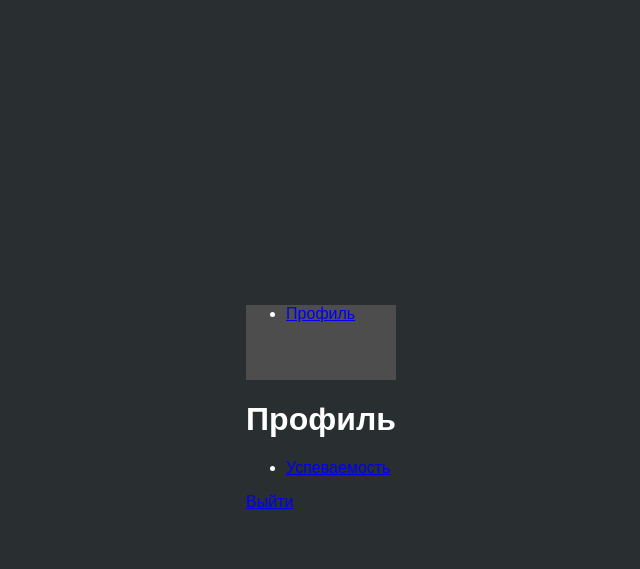
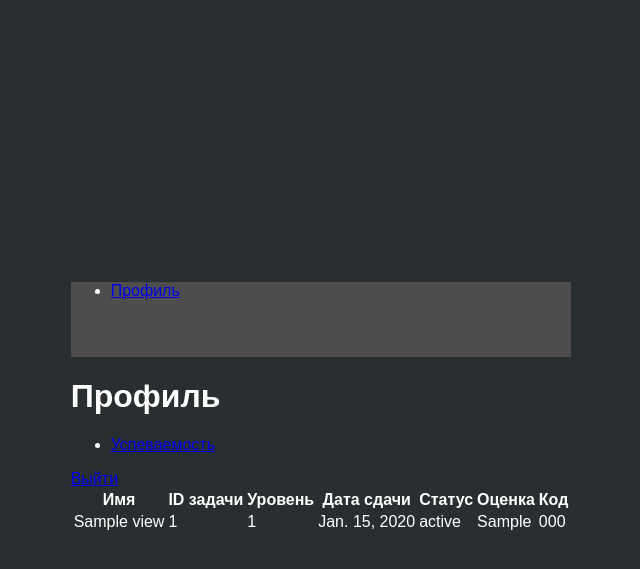
Before and after one commit to ilgorpy/kidcode, a Django app: page /journal/ in a window 1280 px wide. Shown: the top 569 px of the page, without its empty margins (319-959 px from the left). Run offline with Django 5.2, Linux system fonts and the light colour scheme; tables that the repository leaves empty hold one stand-in row (values such as "Sample post").

Commit message:
added journal

```diff
--- a/kidcode/kidcode/settings.py
+++ b/kidcode/kidcode/settings.py
@@ -125,9 +125,7 @@ USE_TZ = True
 # https://docs.djangoproject.com/en/5.1/howto/static-files/
 
 STATIC_URL = 'static/'
-STATICFILES_DIRS = [
-    "users/static/",
-]
+
 
 
 # Default primary key field type
--- a/kidcode/mainapp/models.py
+++ b/kidcode/mainapp/models.py
@@ -37,3 +37,25 @@ class GameField(models.Model):
     cube = models.IntegerField()
     hole = models.IntegerField()
     block = models.IntegerField()
+
+
+class JournalViewManager(models.Manager):
+    def get_queryset(self):
+        fields = [field.name for field in JournalView._meta.fields]  # Получаем имена полей как строки
+        return super().get_queryset().values(*fields)
+
+
+class JournalView(models.Model):
+    objects = JournalViewManager()
+
+    name = models.CharField(max_length=100)
+    task_id = models.IntegerField()
+    level = models.IntegerField()
+    submission_date = models.DateField()
+    status = models.CharField(max_length=15)
+    grade = models.CharField(max_length=4)
+    code = models.TextField()
+
+    class Meta:
+        managed = False
+        db_table = 'journal_view'
--- a/kidcode/mainapp/templates/mainapp/journal.html
+++ b/kidcode/mainapp/templates/mainapp/journal.html
@@ -4,4 +4,31 @@
 
 {% include  'mainapp/includes/leftbar.html' %}
 
+<table>
+    <thead>
+      <tr>
+        <th>Имя</th>
+        <th>ID задачи</th>
+        <th>Уровень</th>
+        <th>Дата сдачи</th>
+        <th>Статус</th>
+        <th>Оценка</th>
+        <th>Код</th>
+      </tr>
+    </thead>
+    <tbody>
+      {% for entry in journal_data %}
+        <tr>
+          <td>{{ entry.name }}</td>
+          <td>{{ entry.task_id }}</td>
+          <td>{{ entry.level }}</td>
+          <td>{{ entry.submission_date }}</td>
+          <td>{{ entry.status }}</td>
+          <td>{{ entry.grade }}</td>
+          <td>{{ entry.code }}</td>
+        </tr>
+      {% endfor %}
+    </tbody>
+  </table>
+
 {% endblock %}
--- a/kidcode/mainapp/views.py
+++ b/kidcode/mainapp/views.py
@@ -1,6 +1,11 @@
 from django.http import HttpResponse
 from django.shortcuts import render
+from mainapp.models import *
 
+
+def journal(request):
+    journal_data = list(JournalView.objects.all()) # используем кастомный менеджер
+    return render(request, 'mainapp/journal.html', {'journal_data': journal_data})
 
 
 def index(request):
@@ -15,9 +20,29 @@ def profile(request):
     return render(request, 'mainapp/profile.html')
 
 
-def journal(request):
+# def journal(request):
+#     data = {
+#         'name': [],
+#         'task_id': [],
+#         'level': [],
+#         'submission_date': [],
+#         'status': [],
+#         'grade': [],
+#         'code': [],
+#     }
 
-    return render(request, 'mainapp/journal.html')
+#     grades = Grade.objects.select_related('task', 'code', 'user')
+
+#     for grade in grades:
+#         data['name'].append(grade.user.name)
+#         data['task_id'].append(grade.task.id)
+#         data['level'].append(grade.task.level)
+#         data['submission_date'].append(grade.submission_date)
+#         data['status'].append(grade.status)
+#         data['grade'].append(grade.grade)
+#         data['code'].append(grade.code.code)
+
+#     return render(request, 'mainapp/journal.html')
 
 
 def record(request):
```
